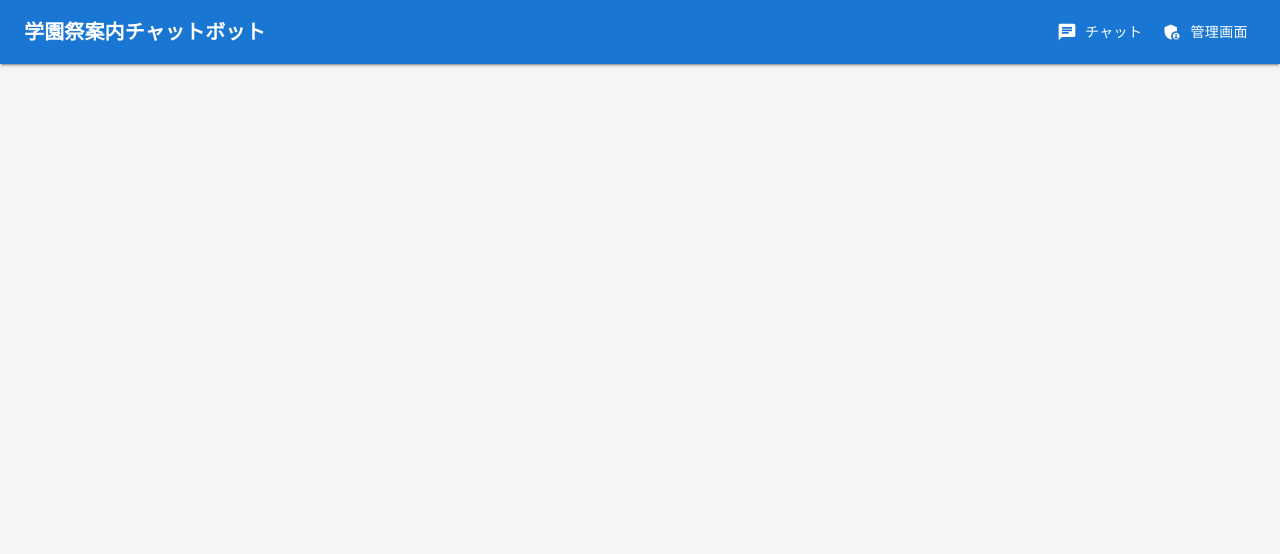
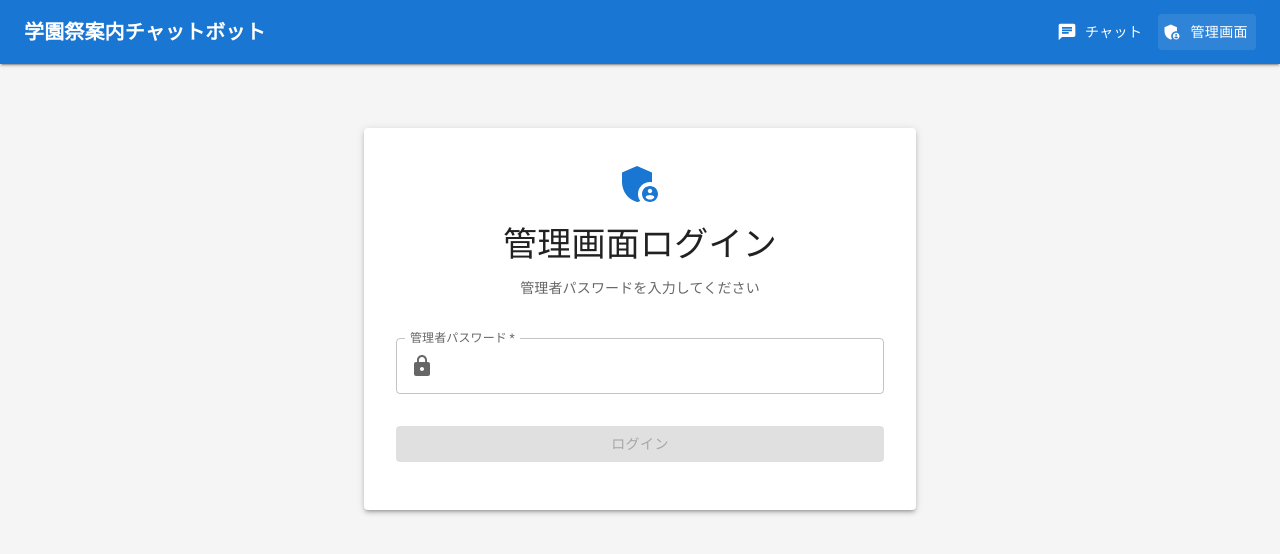
Before and after one commit to CPLabo/Academy-festival, a React (Create React App) app: page /admin/login in a window 1280 px wide. Shown: the top 554 px of the page. Built offline with nearby package versions, Linux system fonts and the light colour scheme; no server answers.

Commit message:
Update frontend for Netlify deployment

```diff
--- a/src/App.tsx
+++ b/src/App.tsx
@@ -1,21 +1,34 @@
 import React from 'react';
 import { Routes, Route } from 'react-router-dom';
 import { Box } from '@mui/material';
+import { AuthProvider } from './contexts/AuthContext';
 import ChatPage from './pages/ChatPage';
 import AdminPage from './pages/AdminPage';
+import AdminLogin from './components/AdminLogin';
+import ProtectedRoute from './components/ProtectedRoute';
 import Header from './components/Header';
 
 function App() {
   return (
+    <AuthProvider>
       <Box sx={{ display: 'flex', flexDirection: 'column', minHeight: '100vh' }}>
         <Header />
         <Box component="main" sx={{ flexGrow: 1 }}>
           <Routes>
             <Route path="/" element={<ChatPage />} />
-          <Route path="/admin" element={<AdminPage />} />
+            <Route path="/admin/login" element={<AdminLogin />} />
+            <Route
+              path="/admin"
+              element={
+                <ProtectedRoute>
+                  <AdminPage />
+                </ProtectedRoute>
+              }
+            />
           </Routes>
         </Box>
       </Box>
+    </AuthProvider>
   );
 }
 
--- /dev/null
+++ b/src/components/AdminLogin.tsx
@@ -0,0 +1,111 @@
+import React, { useState } from 'react';
+import {
+  Box,
+  Paper,
+  Container,
+  Typography,
+  TextField,
+  Button,
+  Alert,
+  CircularProgress,
+} from '@mui/material';
+import {
+  Lock as LockIcon,
+  AdminPanelSettings as AdminIcon,
+} from '@mui/icons-material';
+import { useAuth } from '../contexts/AuthContext';
+
+const AdminLogin: React.FC = () => {
+  const [password, setPassword] = useState('');
+  const [error, setError] = useState('');
+  const [isLoading, setIsLoading] = useState(false);
+  const { login } = useAuth();
+
+  const handleSubmit = async (e: React.FormEvent) => {
+    e.preventDefault();
+    setError('');
+    setIsLoading(true);
+
+    try {
+      const success = await login(password);
+      if (!success) {
+        setError('パスワードが正しくありません。');
+      }
+    } catch (err) {
+      setError('ログイン中にエラーが発生しました。');
+    } finally {
+      setIsLoading(false);
+    }
+  };
+
+  return (
+    <Container component="main" maxWidth="sm">
+      <Box
+        sx={{
+          marginTop: 8,
+          display: 'flex',
+          flexDirection: 'column',
+          alignItems: 'center',
+        }}
+      >
+        <Paper elevation={3} sx={{ padding: 4, width: '100%' }}>
+          <Box
+            sx={{
+              display: 'flex',
+              flexDirection: 'column',
+              alignItems: 'center',
+            }}
+          >
+            <AdminIcon sx={{ fontSize: 48, color: 'primary.main', mb: 2 }} />
+            <Typography component="h1" variant="h4" gutterBottom>
+              管理画面ログイン
+            </Typography>
+            <Typography variant="body2" color="text.secondary" sx={{ mb: 3 }}>
+              管理者パスワードを入力してください
+            </Typography>
+
+            {error && (
+              <Alert severity="error" sx={{ width: '100%', mb: 2 }}>
+                {error}
+              </Alert>
+            )}
+
+            <Box component="form" onSubmit={handleSubmit} sx={{ width: '100%' }}>
+              <TextField
+                margin="normal"
+                required
+                fullWidth
+                name="password"
+                label="管理者パスワード"
+                type="password"
+                id="password"
+                autoComplete="current-password"
+                value={password}
+                onChange={(e) => setPassword(e.target.value)}
+                disabled={isLoading}
+                InputProps={{
+                  startAdornment: <LockIcon sx={{ mr: 1, color: 'text.secondary' }} />,
+                }}
+              />
+              <Button
+                type="submit"
+                fullWidth
+                variant="contained"
+                sx={{ mt: 3, mb: 2 }}
+                disabled={isLoading || !password.trim()}
+              >
+                {isLoading ? (
+                  <CircularProgress size={24} color="inherit" />
+                ) : (
+                  'ログイン'
+                )}
+              </Button>
+            </Box>
+          </Box>
+        </Paper>
+      </Box>
+    </Container>
+  );
+};
+
+export default AdminLogin;
--- a/src/components/Header.tsx
+++ b/src/components/Header.tsx
@@ -5,16 +5,46 @@ import {
   Typography,
   Button,
   Box,
+  IconButton,
+  Menu,
+  MenuItem,
 } from '@mui/material';
 import {
   Chat as ChatIcon,
   AdminPanelSettings as AdminIcon,
+  Logout as LogoutIcon,
+  AccountCircle as AccountIcon,
 } from '@mui/icons-material';
 import { useNavigate, useLocation } from 'react-router-dom';
+import { useAuth } from '../contexts/AuthContext';
 
 const Header: React.FC = () => {
   const navigate = useNavigate();
   const location = useLocation();
+  const { isAuthenticated, isAdmin, logout } = useAuth();
+  const [anchorEl, setAnchorEl] = React.useState<null | HTMLElement>(null);
+
+  const handleMenuOpen = (event: React.MouseEvent<HTMLElement>) => {
+    setAnchorEl(event.currentTarget);
+  };
+
+  const handleMenuClose = () => {
+    setAnchorEl(null);
+  };
+
+  const handleLogout = () => {
+    logout();
+    handleMenuClose();
+    navigate('/');
+  };
+
+  const handleAdminClick = () => {
+    if (isAuthenticated && isAdmin) {
+      navigate('/admin');
+    } else {
+      navigate('/admin/login');
+    }
+  };
 
   return (
     <AppBar position="static" elevation={2}>
@@ -39,16 +69,53 @@ const Header: React.FC = () => {
             チャット
           </Button>
 
+          {/* 管理画面ボタン - 認証状態に関係なく表示（ログイン画面への誘導） */}
           <Button
             color="inherit"
             startIcon={<AdminIcon />}
-            onClick={() => navigate('/admin')}
+            onClick={handleAdminClick}
             sx={{
-              backgroundColor: location.pathname === '/admin' ? 'rgba(255,255,255,0.1)' : 'transparent',
+              backgroundColor: location.pathname.startsWith('/admin') ? 'rgba(255,255,255,0.1)' : 'transparent',
             }}
           >
             管理画面
           </Button>
+
+          {/* 管理者メニュー - 認証済みの場合のみ表示 */}
+          {isAuthenticated && isAdmin && (
+            <>
+              <IconButton
+                size="large"
+                aria-label="管理者メニュー"
+                aria-controls="admin-menu"
+                aria-haspopup="true"
+                onClick={handleMenuOpen}
+                color="inherit"
+              >
+                <AccountIcon />
+              </IconButton>
+              <Menu
+                id="admin-menu"
+                anchorEl={anchorEl}
+                anchorOrigin={{
+                  vertical: 'bottom',
+                  horizontal: 'right',
+                }}
+                keepMounted
+                transformOrigin={{
+                  vertical: 'top',
+                  horizontal: 'right',
+                }}
+                open={Boolean(anchorEl)}
+                onClose={handleMenuClose}
+              >
+                <MenuItem onClick={handleLogout}>
+                  <LogoutIcon sx={{ mr: 1 }} />
+                  ログアウト
+                </MenuItem>
+              </Menu>
+            </>
+          )}
         </Box>
       </Toolbar>
     </AppBar>
--- /dev/null
+++ b/src/components/ProtectedRoute.tsx
@@ -0,0 +1,40 @@
+import React from 'react';
+import { Navigate } from 'react-router-dom';
+import { useAuth } from '../contexts/AuthContext';
+import { Box, CircularProgress, Typography } from '@mui/material';
+
+interface ProtectedRouteProps {
+  children: React.ReactNode;
+}
+
+const ProtectedRoute: React.FC<ProtectedRouteProps> = ({ children }) => {
+  const { isAuthenticated, isAdmin, isLoading } = useAuth();
+
+  if (isLoading) {
+    return (
+      <Box
+        sx={{
+          display: 'flex',
+          flexDirection: 'column',
+          alignItems: 'center',
+          justifyContent: 'center',
+          minHeight: '50vh',
+          gap: 2,
+        }}
+      >
+        <CircularProgress />
+        <Typography variant="body2" color="text.secondary">
+          認証状態を確認中...
+        </Typography>
+      </Box>
+    );
+  }
+
+  if (!isAuthenticated || !isAdmin) {
+    return <Navigate to="/admin/login" replace />;
+  }
+
+  return <>{children}</>;
+};
+
+export default ProtectedRoute;
--- /dev/null
+++ b/src/contexts/AuthContext.tsx
@@ -0,0 +1,90 @@
+import React, { createContext, useContext, useState, useEffect, ReactNode } from 'react';
+
+interface AuthContextType {
+  isAuthenticated: boolean;
+  isAdmin: boolean;
+  login: (password: string) => Promise<boolean>;
+  logout: () => void;
+  isLoading: boolean;
+}
+
+const AuthContext = createContext<AuthContextType | undefined>(undefined);
+
+interface AuthProviderProps {
+  children: ReactNode;
+}
+
+// 管理画面用のパスワード（本番環境では環境変数から取得すべき）
+const ADMIN_PASSWORD = process.env.REACT_APP_ADMIN_PASSWORD || 'admin123';
+
+export const AuthProvider: React.FC<AuthProviderProps> = ({ children }) => {
+  const [isAuthenticated, setIsAuthenticated] = useState(false);
+  const [isAdmin, setIsAdmin] = useState(false);
+  const [isLoading, setIsLoading] = useState(true);
+
+  useEffect(() => {
+    // セッションストレージから認証状態を復元
+    const authState = sessionStorage.getItem('admin_auth');
+    if (authState) {
+      try {
+        const parsed = JSON.parse(authState);
+        setIsAuthenticated(parsed.isAuthenticated);
+        setIsAdmin(parsed.isAdmin);
+      } catch (error) {
+        console.error('Failed to parse auth state:', error);
+        sessionStorage.removeItem('admin_auth');
+      }
+    }
+    setIsLoading(false);
+  }, []);
+
+  const login = async (password: string): Promise<boolean> => {
+    setIsLoading(true);
+
+    // パスワード検証（実際の実装では、バックエンドAPIで検証すべき）
+    if (password === ADMIN_PASSWORD) {
+      const authState = {
+        isAuthenticated: true,
+        isAdmin: true,
+        timestamp: Date.now()
+      };
+
+      sessionStorage.setItem('admin_auth', JSON.stringify(authState));
+      setIsAuthenticated(true);
+      setIsAdmin(true);
+      setIsLoading(false);
+      return true;
+    }
+
+    setIsLoading(false);
+    return false;
+  };
+
+  const logout = () => {
+    sessionStorage.removeItem('admin_auth');
+    setIsAuthenticated(false);
+    setIsAdmin(false);
+  };
+
+  const value: AuthContextType = {
+    isAuthenticated,
+    isAdmin,
+    login,
+    logout,
+    isLoading
+  };
+
+  return (
+    <AuthContext.Provider value={value}>
+      {children}
+    </AuthContext.Provider>
+  );
+};
+
+export const useAuth = (): AuthContextType => {
+  const context = useContext(AuthContext);
+  if (context === undefined) {
+    throw new Error('useAuth must be used within an AuthProvider');
+  }
+  return context;
+};
--- a/src/services/chatService.ts
+++ b/src/services/chatService.ts
@@ -58,10 +58,28 @@ class ChatService {
    */
   async healthCheck(): Promise<boolean> {
     try {
-      const response = await axios.get(`${this.baseURL}/api/v1/health`);
+      const response = await axios.get(`${this.baseURL}/api/v1/health`, {
+        timeout: 10000, // 10秒のタイムアウト
+        headers: {
+          'Content-Type': 'application/json',
+        }
+      });
       return response.data.status === 'healthy';
     } catch (error) {
       console.error('ヘルスチェックエラー:', error);
+      if (axios.isAxiosError(error)) {
+        console.error('エラー詳細:', {
+          message: error.message,
+          status: error.response?.status,
+          statusText: error.response?.statusText,
+          data: error.response?.data,
+          config: {
+            url: error.config?.url,
+            method: error.config?.method,
+            headers: error.config?.headers
+          }
+        });
+      }
       return false;
     }
   }
```
Also changed, not shown: 2 other files (tests, documents, lock files or other folders). Lines whose indentation alone changed are shown as unchanged.
